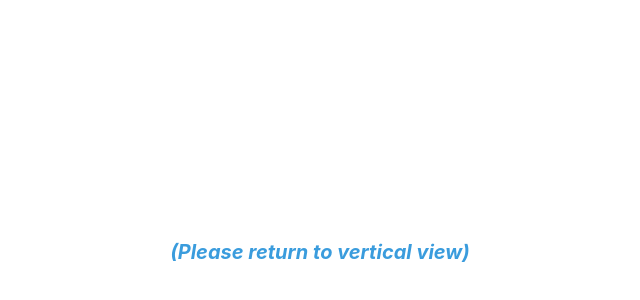
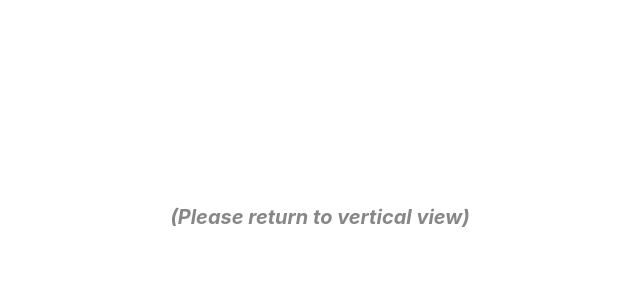
Before and after one commit to DeBoer753/searchlight-market-PROJECT, a React (Create React App) app: page /la-marca-prosecco-750 in a window 1280 px wide. Shown: the part 166-466 px from the top of the page, without its empty margins (320-960 px from the left). Built offline with nearby package versions, Linux system fonts and the light colour scheme.

Commit message:
adjusted for safari and chrome browsers

```diff
--- a/package.json
+++ b/package.json
@@ -6,6 +6,7 @@
     "@testing-library/jest-dom": "^5.17.0",
     "@testing-library/react": "^13.4.0",
     "@testing-library/user-event": "^13.5.0",
+    "normalize.css": "^8.0.1",
     "react": "^18.2.0",
     "react-dom": "^18.2.0",
     "react-router-dom": "^6.21.2",
--- a/src/App.css
+++ b/src/App.css
@@ -1,7 +1,14 @@
-body {
+
+.app-container{
     overflow: hidden;
+    height: 90vh;
     margin: 0;
     padding: 0;
-    background-color: rgba(255, 255, 255, 0);
 
 }
+@media screen and (orientation: landscape) {
+    .app-container {
+        height: 80vh;  /* Hide the body in landscape mode */
+        background-color: rgb(255, 255, 255)
+    }
+  }
--- a/src/App.js
+++ b/src/App.js
@@ -1,6 +1,6 @@
 // REACT
 import React from 'react';
-
+import 'normalize.css';
 import { BrowserRouter, Routes, Route } from 'react-router-dom';
 
 // ROUTES
@@ -14,7 +14,7 @@ import './App.css';
 
 const App = () => {
   return (
-    <body className='app-container'>
+    <div className='app-container'>
       <BrowserRouter>
         <Routes>
           <Route index element={<Home />} />
@@ -22,7 +22,7 @@ const App = () => {
           <Route path='/la-marca-prosecco-750' element={<LaMarca750Card />}/>
         </Routes>
       </BrowserRouter>
-    </body>
+    </div>
   );
 };
 
--- a/src/Cards/LaMarca750Card.css
+++ b/src/Cards/LaMarca750Card.css
@@ -1,19 +1,23 @@
 /* MAIN CONTAINER ---------------------------------------------------- MAIN CONTAINER */
 .main-container {
-    overflow: hidden; /* Disable scrolling */
-    height: 100vh;
+    /* overflow: hidden;  */
+    height: 110vh;
+    background-color: #3a9cddb9;
 
 }
 .alert {
     display: none;
     text-align: center;
     position: absolute;
-    color: #3a9cdd;
-    margin-top: 90px;
+    color: #878787;
+    margin-top: 60px;
     font-size: 20px;
     font-style: italic;
 }
 @media screen and (orientation: landscape) {
+    .main-container {
+        background-color: rgba(58, 156, 221, 0);
+    }
     .flip-card-inner {
       display: none; /* Hide the body in landscape mode */
     }
@@ -27,7 +31,7 @@
     display: flex;
     align-items: center;
     justify-content: center;
-    margin-top: -100px;
+    margin-top: -120px;
     height: 120vh;
 
 }
```
Also changed, not shown: 1 other file (tests, documents, lock files or other folders).
